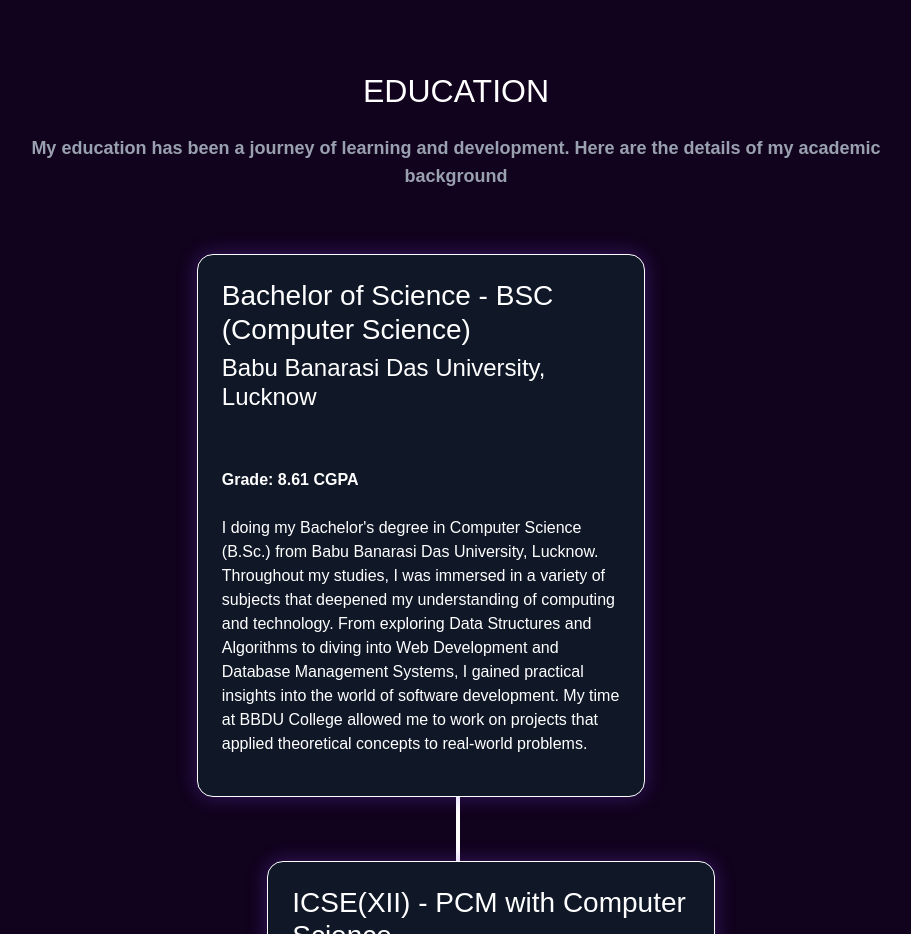
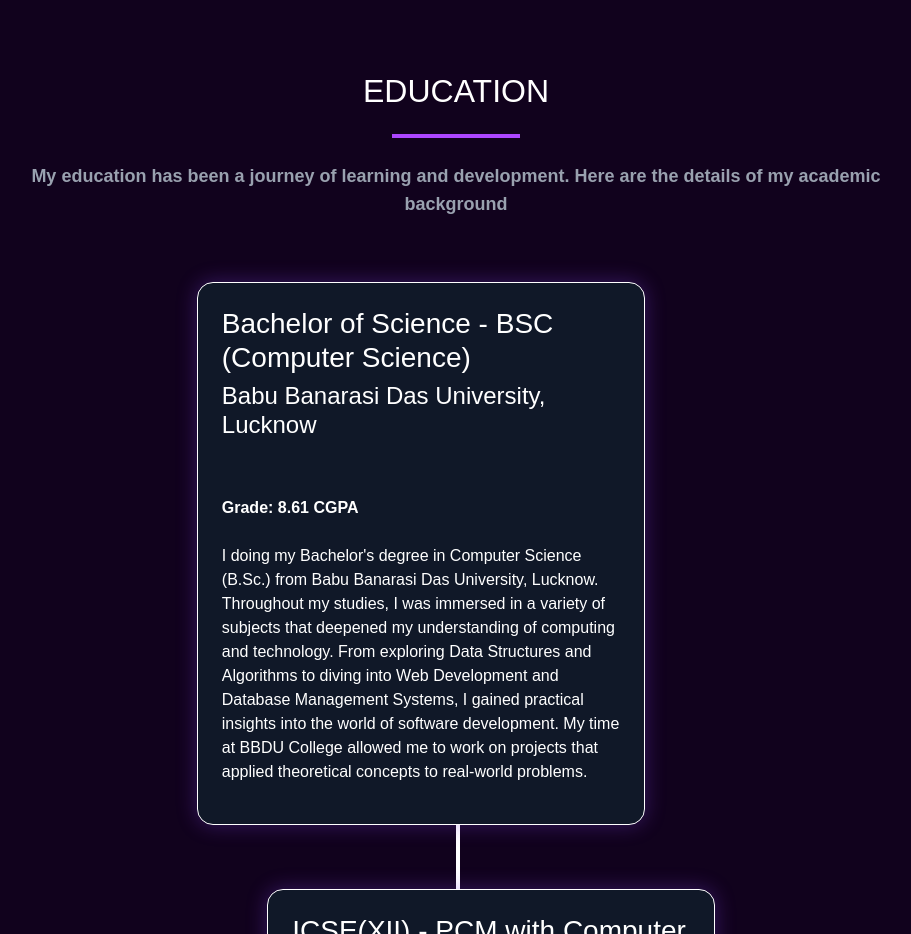
Before and after one commit to ankitmahabharat/Portfolio, a React (Vite) app in the folder portfolio/: page / in a window 1280 px wide. Shown: the part 1720-2654 px from the top of the page, without its empty margins (184-1095 px from the left). Built offline with nearby package versions, Linux system fonts and the light colour scheme.

Commit message:
updated the education and creating the contact section

```diff
--- /dev/null
+++ b/portfolio/src/components/Contact.jsx
@@ -0,0 +1,8 @@
+import React from 'react'
+
+const Contact = () => {
+  return (
+    <section></section>
+}
+
+export default Contact;
--- a/portfolio/src/components/Education.jsx
+++ b/portfolio/src/components/Education.jsx
@@ -10,7 +10,7 @@
       {/* Section Title */}
       <div className="text-center mb-16">
         <h2 className="text-4xl font-bold text-white">EDUCATION</h2>
-        {/* <div className="w-32 h-1 bg-purple-500 mx-auto mt-4"></div> */}
+        <div className="w-32 h-1 bg-purple-500 mx-auto mt-4"></div>
         <p className="text-gray-400 mt-4 text-lg font-semibold">
           My education has been a journey of learning and development. Here are the details of my academic background
         </p>
```
